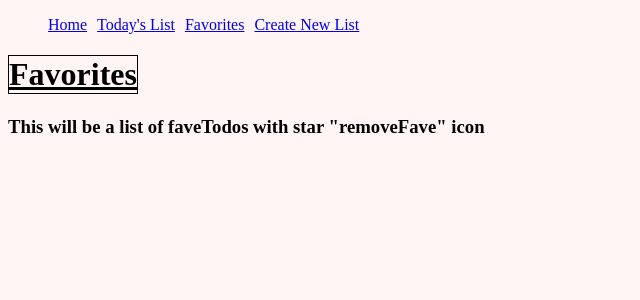
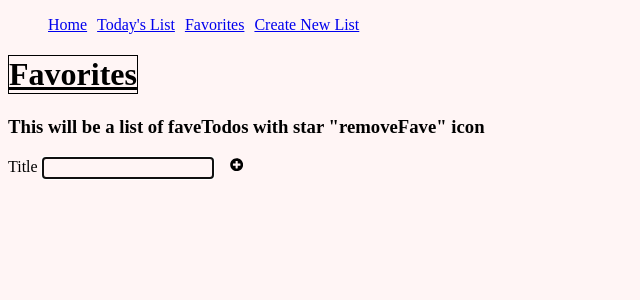
Before and after one commit to essbee23/Done-App, a React (Create React App) app: page /Favorites in a window 1280 px wide. Shown: the top 300 px of the page, without its empty margins (0-640 px from the left). Built offline with nearby package versions, Linux system fonts and the light colour scheme.

Commit message:
styled button animation

```diff
--- a/src/App.js
+++ b/src/App.js
@@ -37,7 +37,7 @@ function App() {
 
           <Route path="/mainList" element={
   <>
-            <h1 className="mainList">Todo List Title</h1>
+            <h1 className="mainList">Today's List</h1>
             <TodoList useSemiPersistentState={useSemiPersistentState} />
   </>
         }></Route>
@@ -47,6 +47,7 @@ function App() {
   <>
             <h1>Favorites</h1>
             <FavoritesPage useSemiPersistentState={useSemiPersistentState} />
+            <TodoList useSemiPersistentState={useSemiPersistentState} />
   </>
         }></Route>
 
@@ -54,7 +55,8 @@ function App() {
         <Route path="/CreateNewTab" element={
   <>
             <h1>Create New Tab</h1>
-            <CreateTab useSemiPersistentState={useSemiPersistentState}/>
+            <CreateTab useSemiPersistentState={useSemiPersistentState} />
+            <TodoList useSemiPersistentState={useSemiPersistentState} />
   </>
         }></Route>
 
--- a/src/mainList/AddTodoForm.js
+++ b/src/mainList/AddTodoForm.js
@@ -21,7 +21,7 @@ const AddTodoForm = ({ addTodo }) => {
     };
 
     return (
-        <form onSubmit={handleAddTodo}>
+        <form onSubmit={handleAddTodo} autoComplete="on">
             <AddTodoLabel
                 todoTitle={todoTitle}
                 handleTitleChange={handleTitleChange}>
--- a/src/mainList/mainList.module.css
+++ b/src/mainList/mainList.module.css
@@ -20,6 +20,13 @@ button{
     margin-left: 10px;
 }
 
+button:active{
+    transform: translateY(2px);
+    font-weight: bolder;
+    border-radius: 10%;
+    box-shadow: 2px 2px gray;
+}
+
 .listBox{
     text-align: left;
     list-style: none;
```
